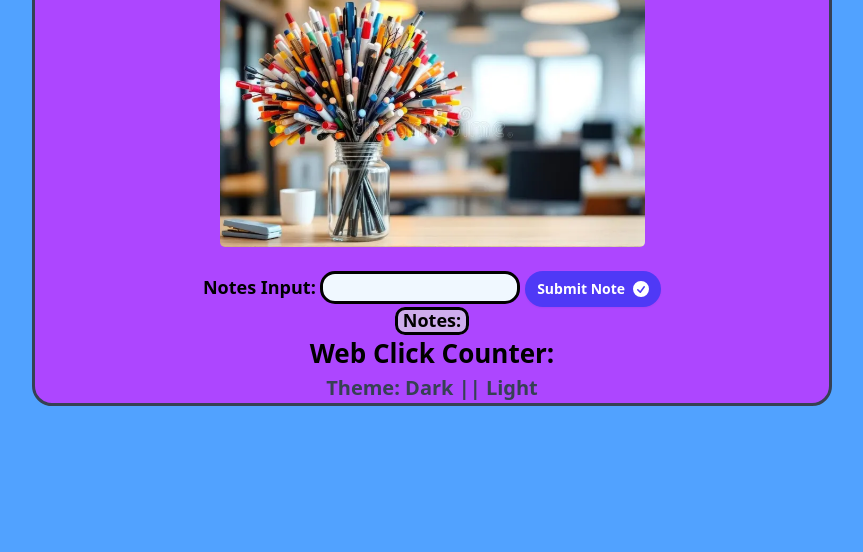
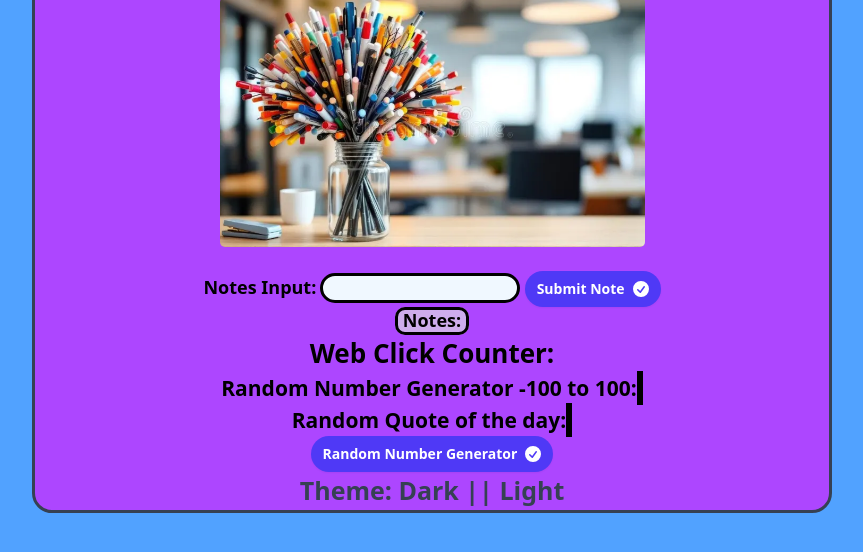
Before and after one commit to Y-A2/Personal-Dashboard, a plain HTML site: page index.html in a window 1280 px wide. Shown: the part 112-664 px from the top of the page, without its empty margins (208-1071 px from the left). Drawn offline with nearby package versions, Linux system fonts and the light colour scheme.

Commit message:
Update index.html

```diff
--- a/index.html
+++ b/index.html
@@ -3,7 +3,7 @@
 <head>
     <meta charset='utf-8'>
     <meta http-equiv='X-UA-Compatible' content='IE=edge'>
-    <title>Page Title</title>
+    <title>My Personal Dashboard</title>
     <meta name='viewport' content='width=device-width, initial-scale=1'>
     <script src="https://cdn.jsdelivr.net/npm/@tailwindcss/browser@4"></script>
     <script defer src='script.js'></script>
@@ -12,7 +12,7 @@
 <body id="body" class="bg-purple-500 border-3 border-gray-700">
     <h1 class="text-[36px] font-bold p-4 text-center text-gray-700">My Personal Dashboard</h1>
     <img src="img/colorful-pens-pencils-jar-create-vibrant-bouquet-modern-office-setting-421702671.webp" alt=""><br>
-    <p class="text-[18px] font-sans text-black-600 font-medium"><span class="text-[18px] font-bold">Notes Input:</span> <input id="input" type="text" class="bg-white-900"> <button type="button" id="button" class="inline-flex items-center gap-x-1.5 rounded-md bg-indigo-600 px-3 py-2 text-sm font-semibold text-white shadow-xs hover:bg-indigo-500 focus-visible:outline-2 focus-visible:outline-offset-2 focus-visible:outline-indigo-600 dark:bg-indigo-500 dark:shadow-none dark:hover:bg-indigo-400 dark:focus-visible:outline-indigo-500 hover:bg-pink-700" >
+    <p><span class="text-[18px] font-bold">Notes Input:</span> <input id="input" type="text" class="bg-white-900"> <button type="button" id="button" class="inline-flex items-center gap-x-1.5 rounded-md bg-indigo-600 px-3 py-2 text-sm font-semibold text-white shadow-xs hover:bg-indigo-500 focus-visible:outline-2 focus-visible:outline-offset-2 focus-visible:outline-indigo-600 dark:bg-indigo-500 dark:shadow-none dark:hover:bg-indigo-400 dark:focus-visible:outline-indigo-500 hover:bg-pink-700" >
         Submit Note
         <svg viewBox="0 0 20 20" fill="currentColor" data-slot="icon" aria-hidden="true" class="-mr-0.5 size-5">
           <path d="M10 18a8 8 0 1 0 0-16 8 8 0 0 0 0 16Zm3.857-9.809a.75.75 0 0 0-1.214-.882l-3.483 4.79-1.88-1.88a.75.75 0 1 0-1.06 1.061l2.5 2.5a.75.75 0 0 0 1.137-.089l4-5.5Z" clip-rule="evenodd" fill-rule="evenodd" />
@@ -21,6 +21,15 @@
 
       <span id="spany" class="bg-white-500 border-3 border-black-700 text-[16px] font-sans"><span class="text-[18px] font-bold">Notes:</span><br>  </span>
       <h2 id="h2" class = "text-[26px] font-bold text-black-700">Web Click Counter: <span id="clicker"></span></h2>
-      <h3 class = "text-[20px] font-bold text-gray-700">Theme: <span id="dark">Dark</span> || <span id="light"><b>Light</b></span></h3>
+      <p class="text-[21px] font-bold text-black-700">Random Number Generator -100 to 100: <span id="var" class="border-3 black"></span></p>
+      <p class="text-[21px] font-bold text-black-700">Random Quote of the day: <span id="var2" class="border-3 black"></span></p>
+      <button type="button" id="button2" class="inline-flex items-center gap-x-1.5 rounded-md bg-indigo-600 px-3 py-2 text-sm font-semibold text-white shadow-xs hover:bg-indigo-500 focus-visible:outline-2 focus-visible:outline-offset-2 focus-visible:outline-indigo-600 dark:bg-indigo-500 dark:shadow-none dark:hover:bg-indigo-400 dark:focus-visible:outline-indigo-500 hover:bg-pink-700" >
+        Random Number Generator
+        <svg viewBox="0 0 20 20" fill="currentColor" data-slot="icon" aria-hidden="true" class="-mr-0.5 size-5">
+          <path d="M10 18a8 8 0 1 0 0-16 8 8 0 0 0 0 16Zm3.857-9.809a.75.75 0 0 0-1.214-.882l-3.483 4.79-1.88-1.88a.75.75 0 1 0-1.06 1.061l2.5 2.5a.75.75 0 0 0 1.137-.089l4-5.5Z" clip-rule="evenodd" fill-rule="evenodd" />
+        </svg>
+      </button>
+      <br>
+      <h3 class = "text-[25px] font-bold text-gray-700">Theme: <span id="dark">Dark</span> || <span id="light"><b>Light</b></span></h3>
 </body>
 </html>
```
